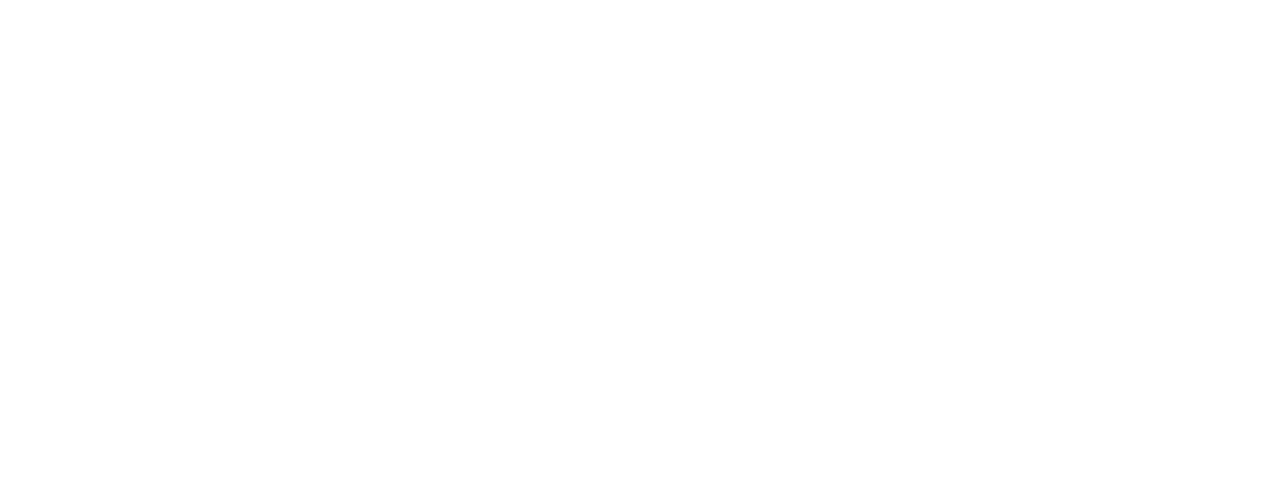
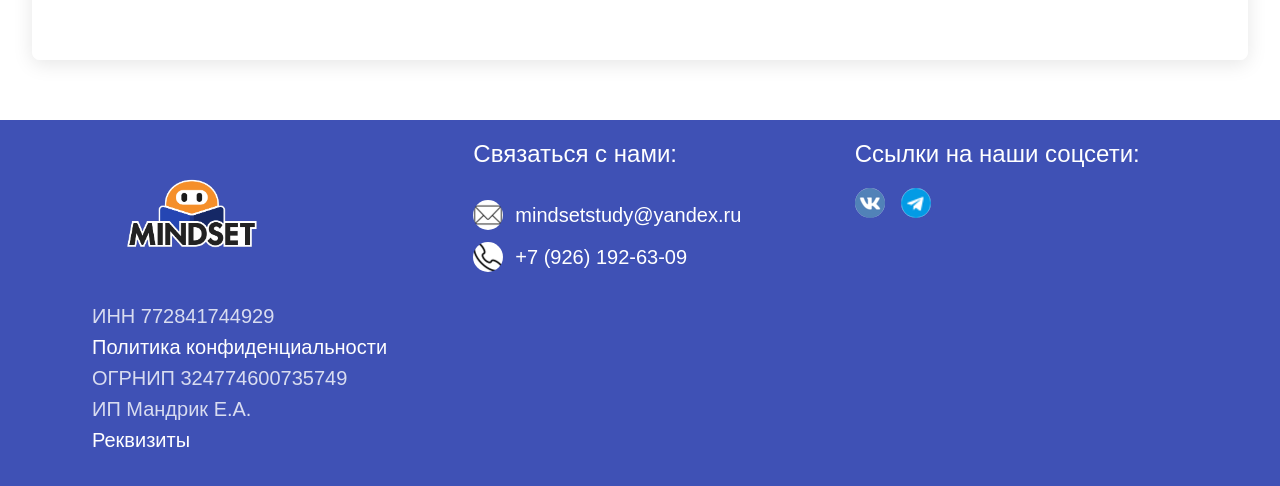
Before and after one commit to greg5320/Mindset-app, a Next.js app in the folder frontend/: page /info in a window 1280 px wide. Shown: the part 6170-6656 px from the top of the page. Before the commit the page ends 5803 px from the top, so only its background shows below. Built offline with nearby package versions, Linux system fonts and the light colour scheme; a web font is replaced by a local one.

Commit message:
feature: add requisites and a link to it in footer

```diff
--- a/frontend/src/app/info/clientProgram.tsx
+++ b/frontend/src/app/info/clientProgram.tsx
@@ -17,7 +17,8 @@
     '4. Положение об оценке вреда.pdf',
     '6. согласие на ОПД.pdf',
     '7. Политика в отношении ОПД.pdf',
-    'Договор ИП Мандрик оферта.pdf'
+    'Договор ИП Мандрик оферта.pdf',
+    'Реквизиты.pdf',
   ];
 
   useEffect(() => {
@@ -53,7 +54,13 @@
           ) : (
             <div className="pdf-list">
               {pdfFiles.map((file, idx) => {
-                const props = idx === 4 ? { id: 'policy-opd' } : {};
+                let props = {};
+
+                if (idx === 4) {
+                  props = { id: 'policy-opd' };
+                } else if (idx === 6) {
+                  props = { id: 'requisites' };
+                }
                 return (
                   <div key={file} className="pdf-container" {...props}>
                     <iframe
--- a/frontend/src/components/Footer/Footer.tsx
+++ b/frontend/src/components/Footer/Footer.tsx
@@ -49,8 +49,11 @@
               Политика конфиденциальности
             </a>
             <p className="footer__legal-text">ОГРНИП 324774600735749</p>
-            <a  className="footer__legal-link">
+            <a  className="footer__legal-text">
             ИП Мандрик Е.А.
+            </a>
+            <a href="/info#requisites" className="footer__legal-link">
+              Реквизиты
             </a>
           </div>
         </div>
```
Also changed, not shown: 1 other file (tests, documents, lock files or other folders).
